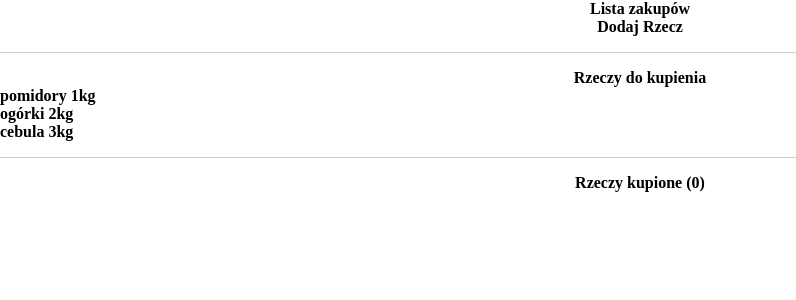
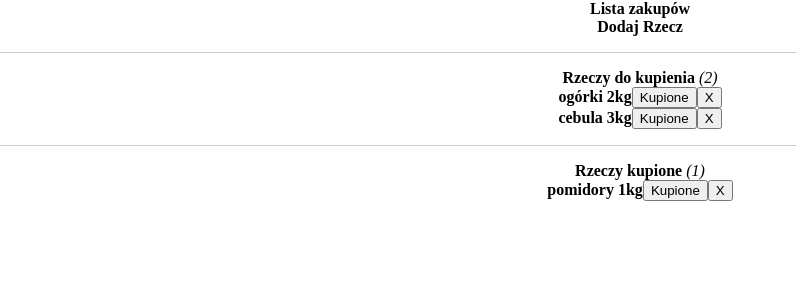
Before and after one commit to mstankiewicz1/ShopLista, a React app: page / in a window 1280 px wide. Shown: the top 300 px of the page, without its empty margins (0-796 px from the left). Built offline with nearby package versions, Linux system fonts and the light colour scheme.

Commit message:
Postepy 31.08.19r godz 16:33

```diff
--- a/css/style.css
+++ b/css/style.css
@@ -11,3 +11,7 @@ h1 {
     text-align: center;
     font-weight: bold;
 }
+
+.active, .done {
+    text-align: center;
+}
--- a/js/App.jsx
+++ b/js/App.jsx
@@ -12,24 +12,47 @@ class App extends React.Component {
                   name: 'pomidory',
                   quantity: '1kg',
                   important: true,
-                  active: true
+                  active: false,
               },
               {
                   id: 1,
                   name: 'ogórki',
                   quantity: '2kg',
                   important: true,
-                  active: true
+                  active: true,
               },
               {
                   id: 2,
                   name: 'cebula',
                   quantity: '3kg',
                   important: true,
-                  active: true
+                  active: true,
               },
               ]
             };
+
+
+    deleteThing = (id) => {
+        const things = [...this.state.things];
+        const index = things.findIndex(thing => thing.id === id);
+        things.splice(index,1);
+
+        this.setState({
+            things
+        })
+    };
+
+    changeThingStatus = (id) => {
+        const things = [...this.state.things];
+        things.forEach(thing => {
+            if(thing.id === id){
+                thing.active = false;
+            }
+        });
+        this.setState({
+            things
+        })
+    };
 
 
     render() {
@@ -37,7 +60,7 @@ class App extends React.Component {
             <div>
                 <h1>Lista zakupów</h1>
                 <AddThing/>
-                <ThingList things={this.state.things}/>
+                <ThingList things={this.state.things} delete={this.deleteThing} change={this.changeThingStatus}/>
             </div>
         )
     }
--- a/js/Thing.jsx
+++ b/js/Thing.jsx
@@ -5,13 +5,15 @@ const Thing = (props) => {
 
 
 
-    const {name, quantity, } = props.thing;
+    const {name, quantity, id } = props.thing;
 
     return (
         <div>
             <p>
                 <strong>{name} </strong>
                 <strong>{quantity}</strong>
+                <button onClick={() => props.change(id)}>Kupione</button>
+                <button onClick={() => props.delete(id)}>X</button>
             </p>
         </div>
     )
--- a/js/ThingList.jsx
+++ b/js/ThingList.jsx
@@ -4,30 +4,41 @@ import Thing from './Thing.jsx';
 const ThingList = (props) => {
 
 
+    const active = props.things.filter(thing => thing.active);
+    const done = props.things.filter(thing => !thing.active);
 
-    const things = props.things.map(thing =>
+    const thingsActive = active.map(thing =>
         <Thing
             key={thing.id}
             thing={thing}
+            delete={props.delete}
+            change={props.change}
+        />
+    );
+
+    const thingsDone = done.map(thing =>
+        <Thing
+            key={thing.id}
+            thing={thing}
+            delete={props.delete}
+            change={props.change}
         />
     );
 
     return (
         <div>
             <div className="active">
-                <h1>Rzeczy do kupienia</h1>
-                {things}
+                <h1>Rzeczy do kupienia <em>({active.length})</em></h1>
+                {thingsActive.length > 0  ? thingsActive : <p>Brak rzeczy do kupienia</p>}
             </div>
-
 
             <hr/>
 
             <div className="done">
-                <h1>Rzeczy kupione (0)</h1>
-
+                <h1>Rzeczy kupione <em>({done.length})</em></h1>
+                {thingsDone}
             </div>
         </div>
-
     )
 };
 
```
Also changed, not shown: js/out.js.
